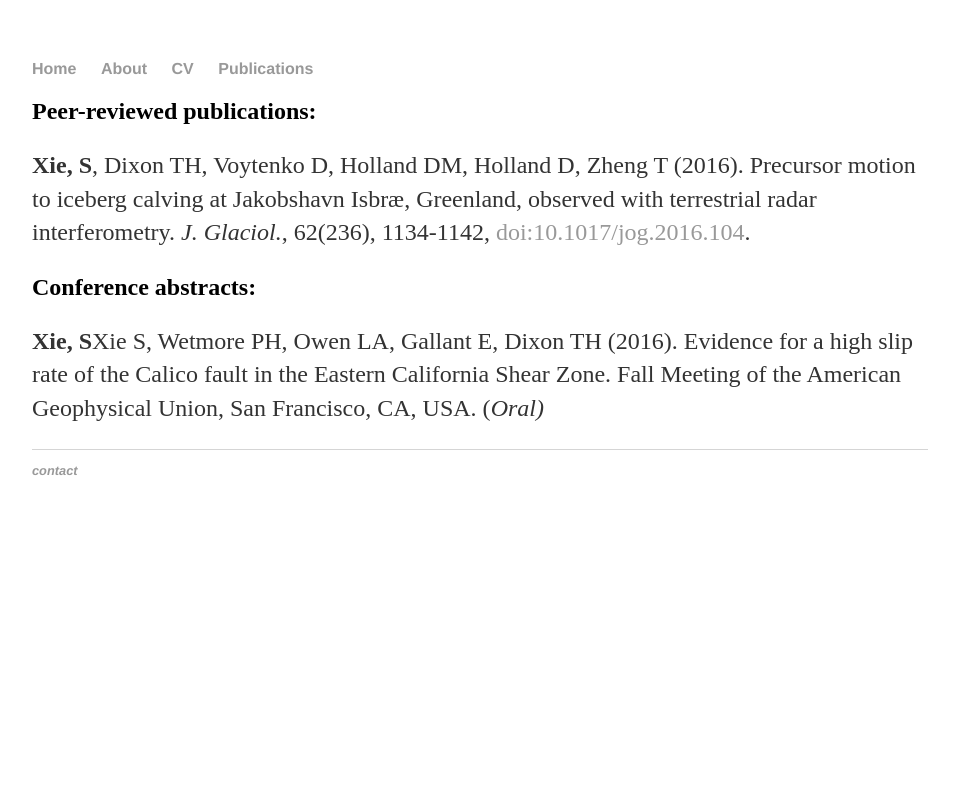
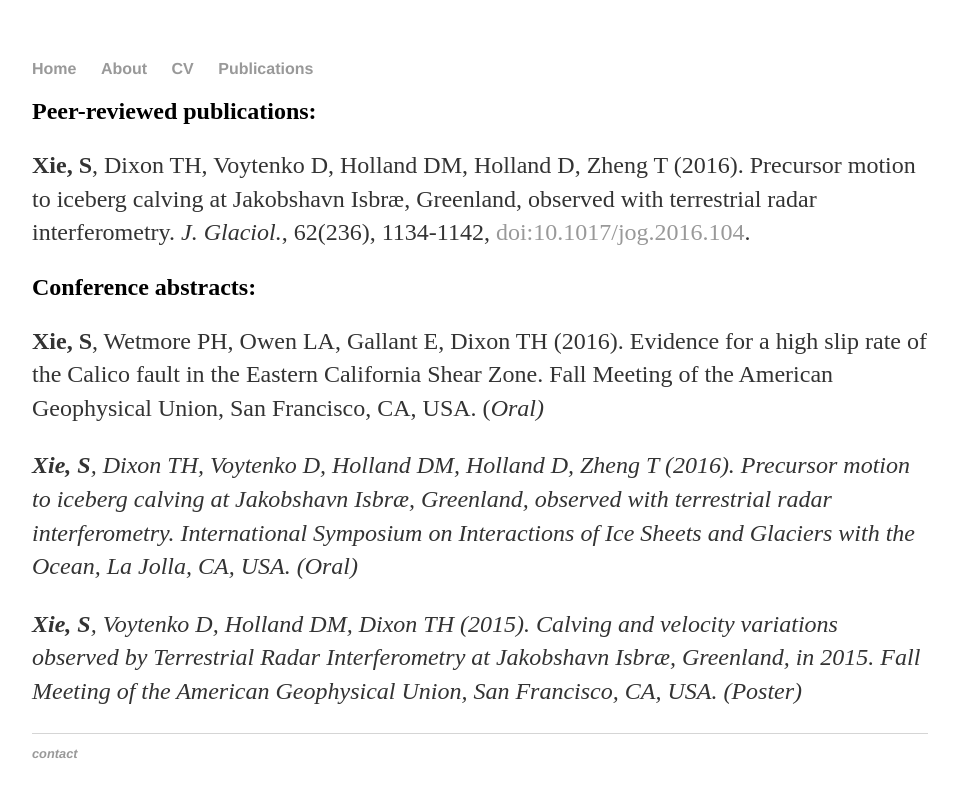
Before and after one commit to suruixie/suruixie.github.io, a Jekyll site: the page built from publications/index.html, in a window 1280 px wide. Shown: the top 797 px of the page, without its empty margins (160-1118 px from the left). Built offline with Jekyll 4.4.1, drawn with Linux system fonts in a browser that asks for light colours.

Commit message:
Update index.html

```diff
--- a/publications/index.html
+++ b/publications/index.html
@@ -11,6 +11,9 @@
 
     <h2>Conference abstracts:</h2>
 
-    <p><strong>Xie, S</strong>Xie S, Wetmore PH, Owen LA, Gallant E, Dixon TH (2016). Evidence for a high slip rate of the Calico fault in the Eastern California Shear Zone. Fall Meeting of the American Geophysical Union, San Francisco, CA, USA. (<em>Oral<em>)
+    <p><strong>Xie, S</strong>, Wetmore PH, Owen LA, Gallant E, Dixon TH (2016). Evidence for a high slip rate of the Calico fault in the Eastern California Shear Zone. Fall Meeting of the American Geophysical Union, San Francisco, CA, USA. (<em>Oral<em>)
+    <p><strong>Xie, S</strong>, Dixon TH, Voytenko D, Holland DM, Holland D, Zheng T (2016). Precursor motion to iceberg calving at Jakobshavn Isbræ, Greenland, observed with terrestrial radar interferometry. International Symposium on Interactions of Ice Sheets and Glaciers with the Ocean, La Jolla, CA, USA. (<em>Oral<em>)
+    <p><strong>Xie, S</strong>, Voytenko D, Holland DM, Dixon TH (2015). Calving and velocity variations observed by Terrestrial Radar Interferometry at Jakobshavn Isbræ, Greenland, in 2015. Fall Meeting of the American Geophysical Union, San Francisco, CA, USA. (<em>Poster<em>)
+
 
 </div>
```
